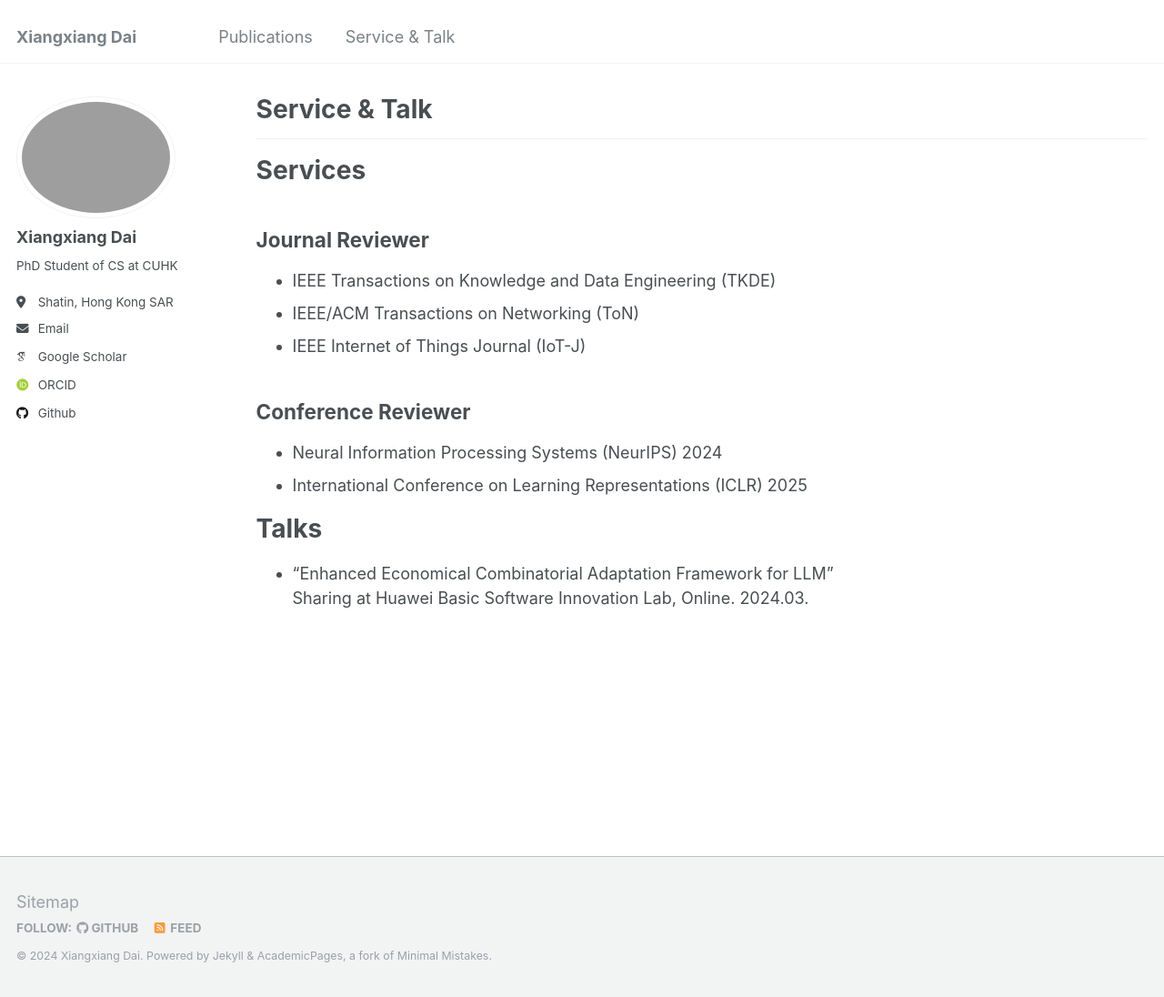
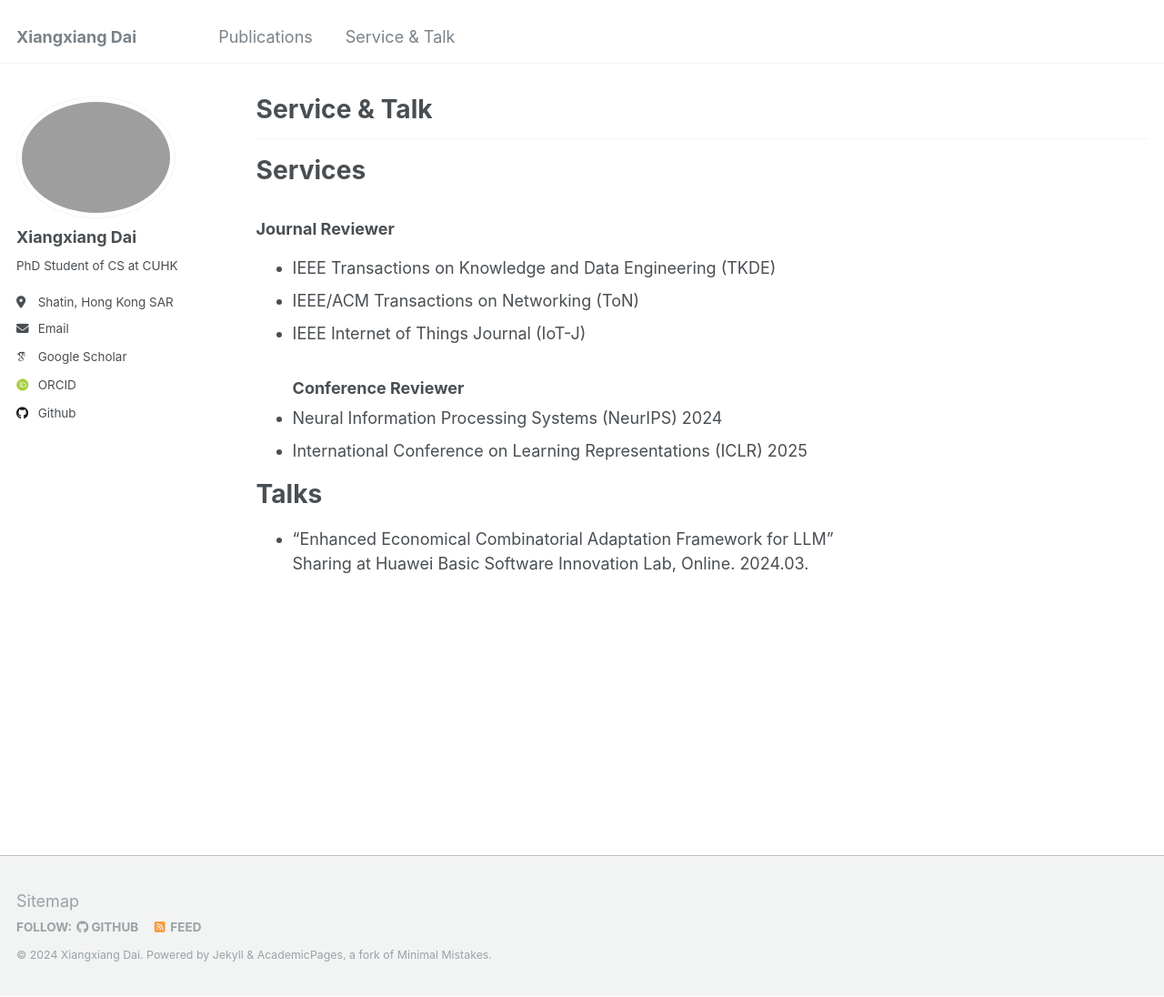
Before and after one commit to Dai-Xiang/daixiangxiang.github.io, a Jekyll site: the page built from _pages/service talk.md, in a window 1280 px wide and 1096 px high. Shown: the whole window at 91% size. Built offline with Jekyll 4.4.1, drawn with Linux system fonts in a browser that asks for light colours; some web fonts are replaced.

```diff
--- a/_pages/service talk.md
+++ b/_pages/service talk.md
@@ -9,12 +9,11 @@ author_profile: true
 
 ------
 # Services
-## Journal Reviewer
+### Journal Reviewer
 + IEEE Transactions on Knowledge and Data Engineering (TKDE)
 + IEEE/ACM Transactions on Networking (ToN)
 + IEEE Internet of Things Journal (IoT-J)
-
-## Conference Reviewer
+### Conference Reviewer
 + Neural Information Processing Systems (NeurIPS) 2024
 + International Conference on Learning Representations (ICLR) 2025
 
```
